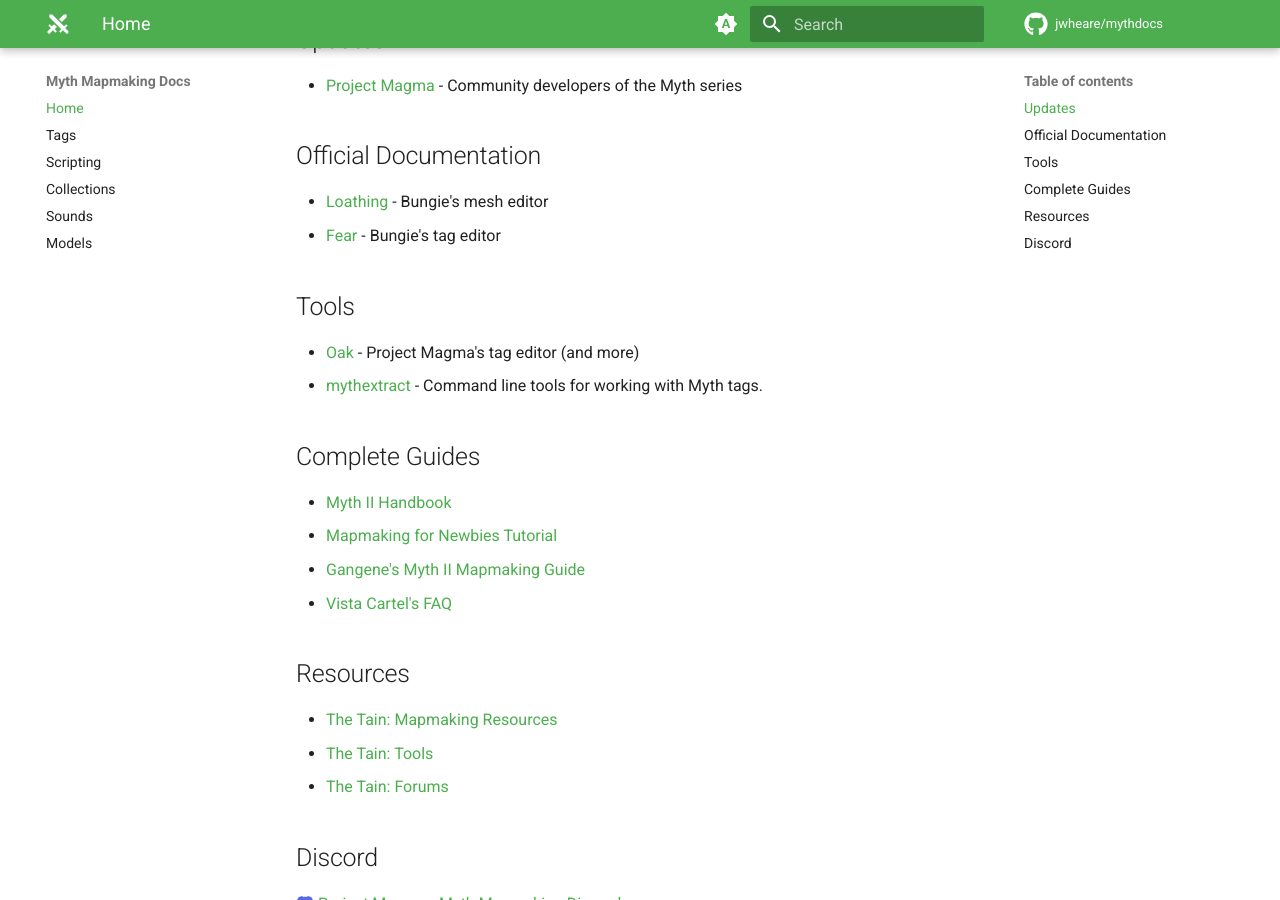
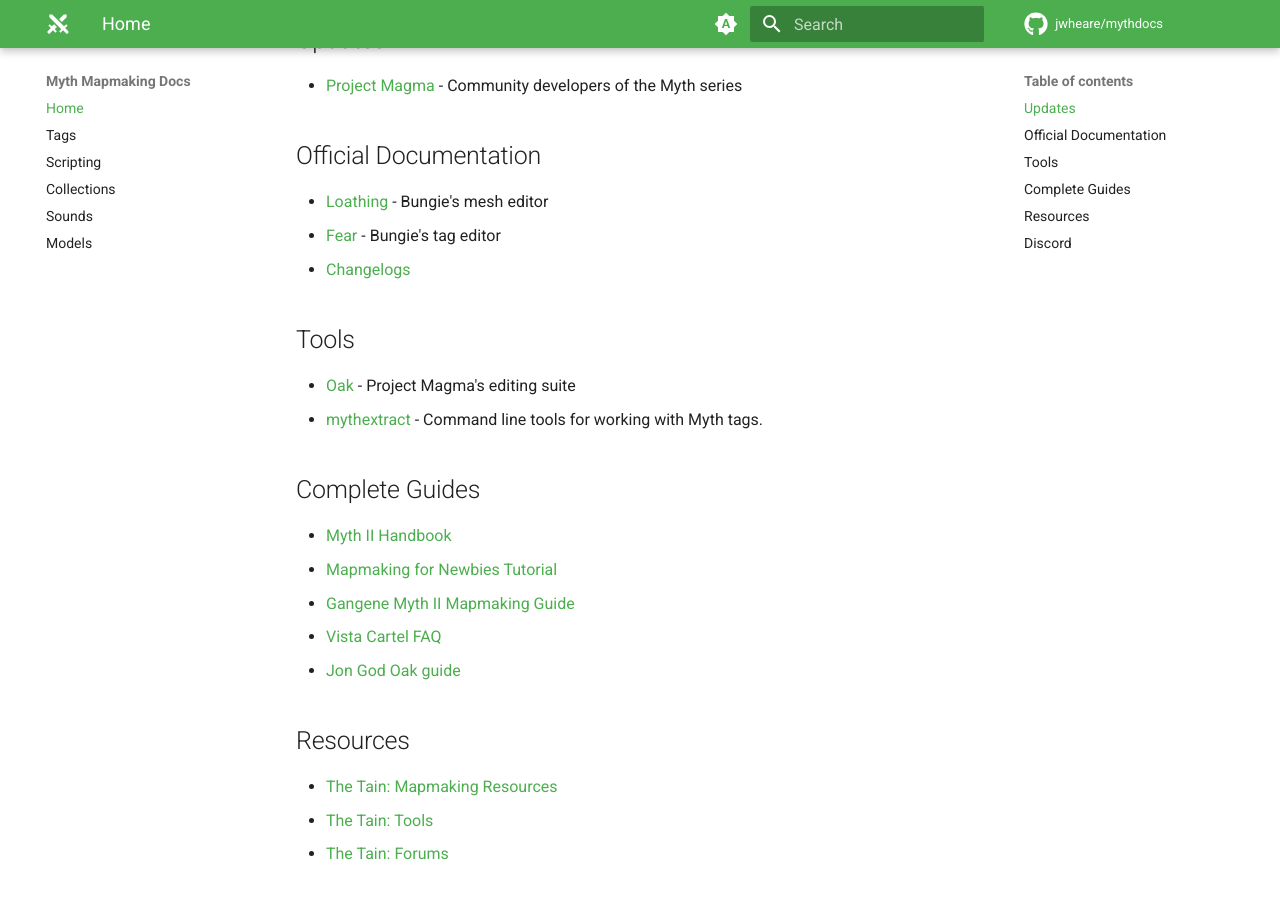
Before and after one commit to jwheare/mythdocs, an MkDocs documentation site: the page built from docs/index.md, in a window 1280 px wide and 900 px high, scrolled down 444 px. Built offline with MkDocs 1.6.1 and Material for MkDocs 9.7.7, drawn with Linux system fonts in a browser that asks for light colours; comment, search, counter and statistics services are not loaded.

Commit message:
More links

```diff
--- a/docs/index.md
+++ b/docs/index.md
@@ -16,18 +16,20 @@
 
 * [Loathing](https://projectmagma.net/downloads/myth2docs/loathing.html){ target="_blank" } - Bungie's mesh editor
 * [Fear](https://projectmagma.net/downloads/myth2docs/fear.html){ target="_blank" } - Bungie's tag editor
+* [Changelogs](https://github.com/jwheare/mythtooldocs/commits/main/)
 
 ## Tools
 
-* [Oak](https://projectmagma.net/~melekor/oak/){ target="_blank" } - Project Magma's tag editor (and more)
+* [Oak](https://projectmagma.net/~melekor/oak/){ target="_blank" } - Project Magma's editing suite
 * [mythextract](https://github.com/jwheare/mythextract){ target="_blank" } - Command line tools for working with Myth tags.
 
 ## Complete Guides
 
 * [Myth II Handbook](https://tain.totalcodex.net/items/show/the-myth-ii-handbook){ target="_blank" }
 * [Mapmaking for Newbies Tutorial](http://www.orderofhpak.com/Manuals/Guides/Mapmaking%20for%20Newbies%20Tutorial.pdf){ target="_blank" }
-* [Gangene's Myth II Mapmaking Guide](https://web.archive.org/web/20001209122100fw_/http://people.atl.mediaone.net/gangrene/mapmake.htm){ target="_blank" }
-* [Vista Cartel's FAQ](https://web.archive.org/web/20021009220249/http://vistacartel.com/myth/faq.html){ target="_blank" }
+* [Gangene Myth II Mapmaking Guide](https://web.archive.org/web/20001209122100fw_/http://people.atl.mediaone.net/gangrene/mapmake.htm){ target="_blank" }
+* [Vista Cartel FAQ](https://web.archive.org/web/20021009220249/http://vistacartel.com/myth/faq.html){ target="_blank" }
+* [Jon God Oak guide](https://hl.udogs.net/files/Uploads/%20User%20Uploads/Jon%20God's%20Uploads/OakGuide/Oak%20guide.html){ target="_blank" }
 
 ## Resources
 
```
Also changed, not shown: docs/collections.md (+1 -0 lines), docs/scripting.md (+3 -1 lines).
